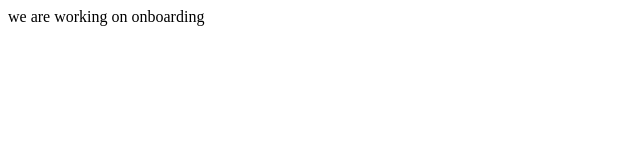
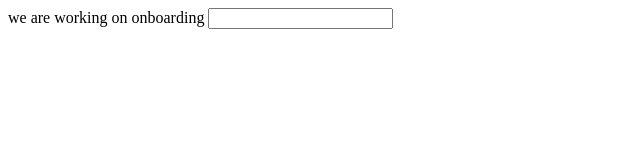
Before and after one commit to oluchidev/learning-git, a plain HTML site: page onboarding.html in a window 1280 px wide. Shown: the whole page, without its empty margins (0-640 px from the left). Drawn offline with Linux system fonts and the light colour scheme.

Commit message:
done with onboarding

```diff
--- a/onboarding.html
+++ b/onboarding.html
@@ -8,5 +8,6 @@
 </head>
 <body>
     we are working on onboarding
+    <input type="">
 </body>
 </html>
```
